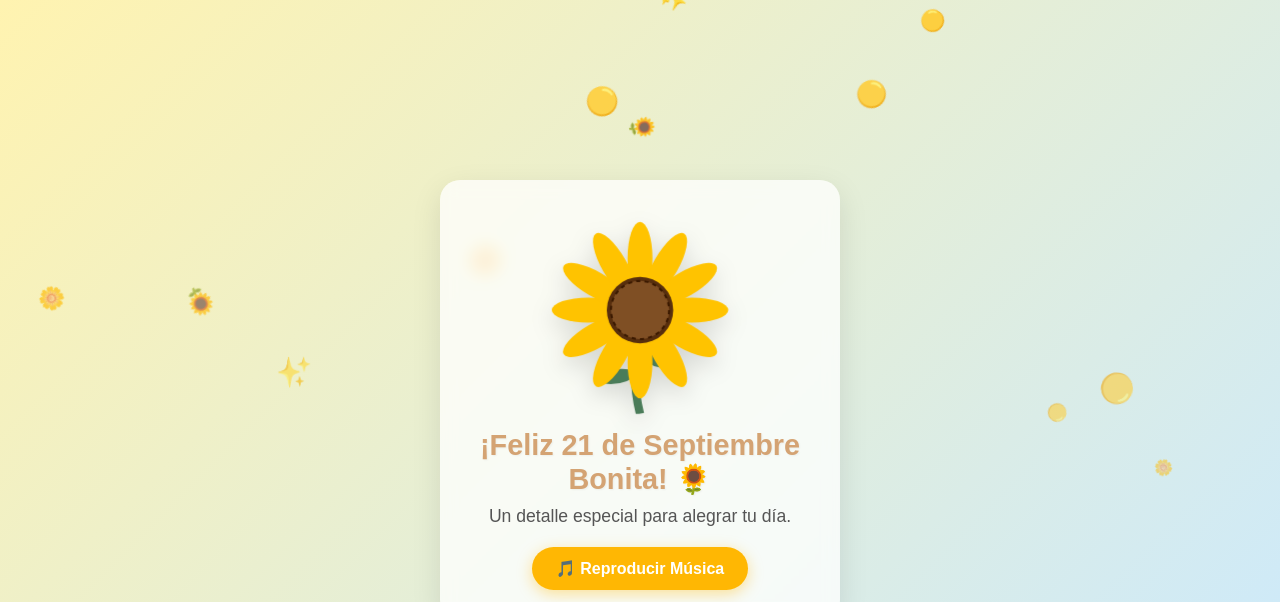
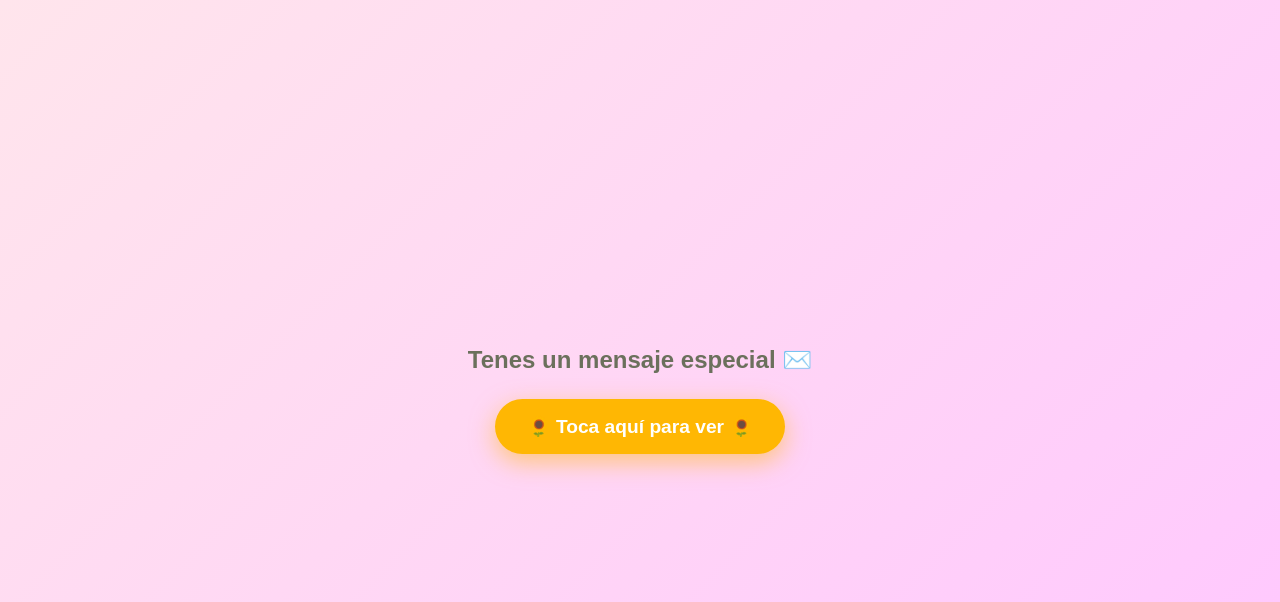
Before and after one commit to Gabo1997Design/Flores-Amarillas-De-Gabriel, a plain HTML site: page index.html in a window 1280 px wide. Shown: the top 602 px of the page. Drawn offline with Linux system fonts and the light colour scheme.

Commit message:
Add files via upload

```diff
--- a/index.html
+++ b/index.html
@@ -24,6 +24,46 @@
       color: #333;
     }
 
+    /* Pantalla de inicio para activar música */
+    #welcome-screen {
+      position: fixed;
+      top: 0;
+      left: 0;
+      width: 100vw;
+      height: 100vh;
+      background: linear-gradient(135deg, #ffe5ec 0%, #ffc6ff 100%);
+      z-index: 100;
+      display: flex;
+      flex-direction: column;
+      align-items: center;
+      justify-content: center;
+      padding: 20px;
+      transition: opacity 0.8s ease, visibility 0.8s ease;
+    }
+
+    #welcome-screen.hidden {
+      opacity: 0;
+      visibility: hidden;
+    }
+
+    .start-btn {
+      padding: 16px 32px;
+      background-color: #ffb703;
+      color: #fff;
+      border: none;
+      border-radius: 50px;
+      font-size: 1.2rem;
+      font-weight: bold;
+      cursor: pointer;
+      box-shadow: 0 8px 25px rgba(255, 183, 3, 0.5);
+      animation: pulse 1.8s infinite ease-in-out;
+      transition: transform 0.2s ease;
+    }
+
+    .start-btn:active {
+      transform: scale(0.95);
+    }
+
     /* Animación de flores cayendo */
     .petal {
       position: absolute;
@@ -46,87 +86,41 @@
 
     /* Contenedor Principal */
     .card {
-      background: rgba(255, 255, 255, 0.75);
-      backdrop-filter: blur(8px);
-      padding: 30px 20px;
-      border-radius: 20px;
-      box-shadow: 0 10px 30px rgba(0,0,0,0.1);
-      max-width: 90%;
-      width: 400px;
-      z-index: 10;
-      animation: fadeIn 1.5s ease-in-out;
-    }
-
-    @keyframes fadeIn {
-      from { opacity: 0; transform: translateY(20px); }
-      to { opacity: 1; transform: translateY(0); }
-    }
-
-    /* Ramo de Girasoles en SVG */
-    .sunflower-svg {
-      width: 200px;
-      height: 200px;
-      margin: 0 auto;
-      filter: drop-shadow(0px 8px 12px rgba(0,0,0,0.15));
-      animation: pulse 3s infinite ease-in-out;
-    }
-
-    @keyframes pulse {
-      0%, 100% { transform: scale(1); }
-      50% { transform: scale(1.05); }
-    }
-
-    h1 {
-      color: #d4a373;
-      font-size: 1.8rem;
-      margin-top: 15px;
-      margin-bottom: 10px;
-      text-shadow: 1px 1px 2px rgba(0,0,0,0.05);
-    }
-
-    p {
-      color: #555;
-      font-size: 1.1rem;
-      font-weight: 500;
-    }
-
-    /* Botón de Música */
+      background: rgba(255, 255, 255, 0.85);
     .music-btn {
       margin-top: 20px;
-      padding: 12px 24px;
+      padding: 10px 20px;
       background-color: #ffb703;
       color: #fff;
       border: none;
-      border-radius: 25px;
-      font-size: 1rem;
+      border-radius: 20px;
+      font-size: 0.9rem;
       font-weight: bold;
       cursor: pointer;
-      box-shadow: 0 4px 15px rgba(255, 183, 3, 0.4);
-      transition: all 0.3s ease;
-    }
-
-    .music-btn:hover {
-      background-color: #fb8500;
-      transform: scale(1.05);
+      box-shadow: 0 4px 10px rgba(255, 183, 3, 0.3);
     }
   </style>
 </head>
 <body>
 
-  <!-- Contenedor del Audio (JVKE - Golden Hour Instrumental) -->
-  <audio id="bg-music" loop>
-    <source src="https://ia801503.us.archive.org/15/items/jvke-golden-hour-instrumental/JVKE%20-%20golden%20hour%20%28instrumental%29.mp3" type="audio/mpeg">
+  <!-- Pantalla de bienvenida interactiva -->
+  <div id="welcome-screen">
+    <h2 style="margin-bottom: 25px; color: #6b705c; font-size: 1.5rem;">Tenes un mensaje especial ✉️</h2>
+    <button class="start-btn" onclick="startExperience()">🌻 Toca aquí para ver 🌻</button>
+  </div>
+
+  <!-- Audio -->
+  <audio id="bg-music" loop preload="auto">
+    <source src="musica.mp3" type="audio/mpeg">
   </audio>
 
+  <!-- Contenido principal -->
   <div class="card">
-    <!-- SVG Arte de Ramo de Girasoles -->
     <svg class="sunflower-svg" viewBox="0 0 200 200">
-      <!-- Tallo y Hojas -->
       <path d="M100,120 Q90,160 100,200" stroke="#4A7C59" stroke-width="8" fill="none"/>
       <path d="M100,160 Q70,150 60,170 Q85,175 100,160" fill="#4A7C59"/>
       <path d="M100,145 Q130,135 140,155 Q115,160 100,145" fill="#4A7C59"/>
 
-      <!-- Pétalos -->
       <g fill="#FFC300">
         <ellipse cx="100" cy="50" rx="12" ry="35" />
         <ellipse cx="100" cy="50" rx="12" ry="35" transform="rotate(30 100 100)"/>
@@ -141,7 +135,6 @@
         <ellipse cx="100" cy="50" rx="12" ry="35" transform="rotate(300 100 100)"/>
         <ellipse cx="100" cy="50" rx="12" ry="35" transform="rotate(330 100 100)"/>
       </g>
-      <!-- Centro del Girasol -->
       <circle cx="100" cy="100" r="32" fill="#582F0E"/>
       <circle cx="100" cy="100" r="28" fill="#7F4F24" stroke="#3A1900" stroke-width="2" stroke-dasharray="4"/>
     </svg>
@@ -149,11 +142,28 @@
     <h1>¡Feliz 21 de Septiembre Bonita! 🌻</h1>
     <p>Un detalle especial para alegrar tu día.</p>
 
-    <button class="music-btn" onclick="toggleMusic()">🎵 Reproducir Música</button>
+    <button class="music-btn" id="toggle-btn" onclick="toggleMusic()">⏸️ Pausar Música</button>
   </div>
 
   <script>
-    // Generar animación de flores/pétalos cayendo
+    const music = document.getElementById('bg-music');
+    let isPlaying = false;
+
+    function startExperience() {
+      // Ocultar pantalla de bienvenida
+      document.getElementById('welcome-screen').classList.add('hidden');
+
+      // Reproducir música inmediatamente
+      music.play().then(() => {
+        isPlaying = true;
+      }).catch(err => {
+        console.log("Error al reproducir audio:", err);
+      });
+
+      // Iniciar lluvia de flores
+      setInterval(createPetal, 300);
+    }
+
     const flowers = ['🌻', '🟡', '✨', '🌼'];
     function createPetal() {
       const petal = document.createElement('div');
@@ -168,22 +178,17 @@
         petal.remove();
       }, 6000);
     }
-    setInterval(createPetal, 300);
-
-    // Control de la Música
-    const music = document.getElementById('bg-music');
-    let isPlaying = false;
 
     function toggleMusic() {
-      const btn = document.querySelector('.music-btn');
-      if (!isPlaying) {
+      const btn = document.getElementById('toggle-btn');
+      if (isPlaying) {
+        music.pause();
+        btn.innerText = '🎵 Reproducir Música';
+        isPlaying = false;
+      } else {
         music.play();
         btn.innerText = '⏸️ Pausar Música';
         isPlaying = true;
-      } else {
-        music.pause();
-        btn.innerText = '🎵 Reproducir Música';
-        isPlaying = false;
       }
     }
   </script>
```
Also changed, not shown: 1 other file.
